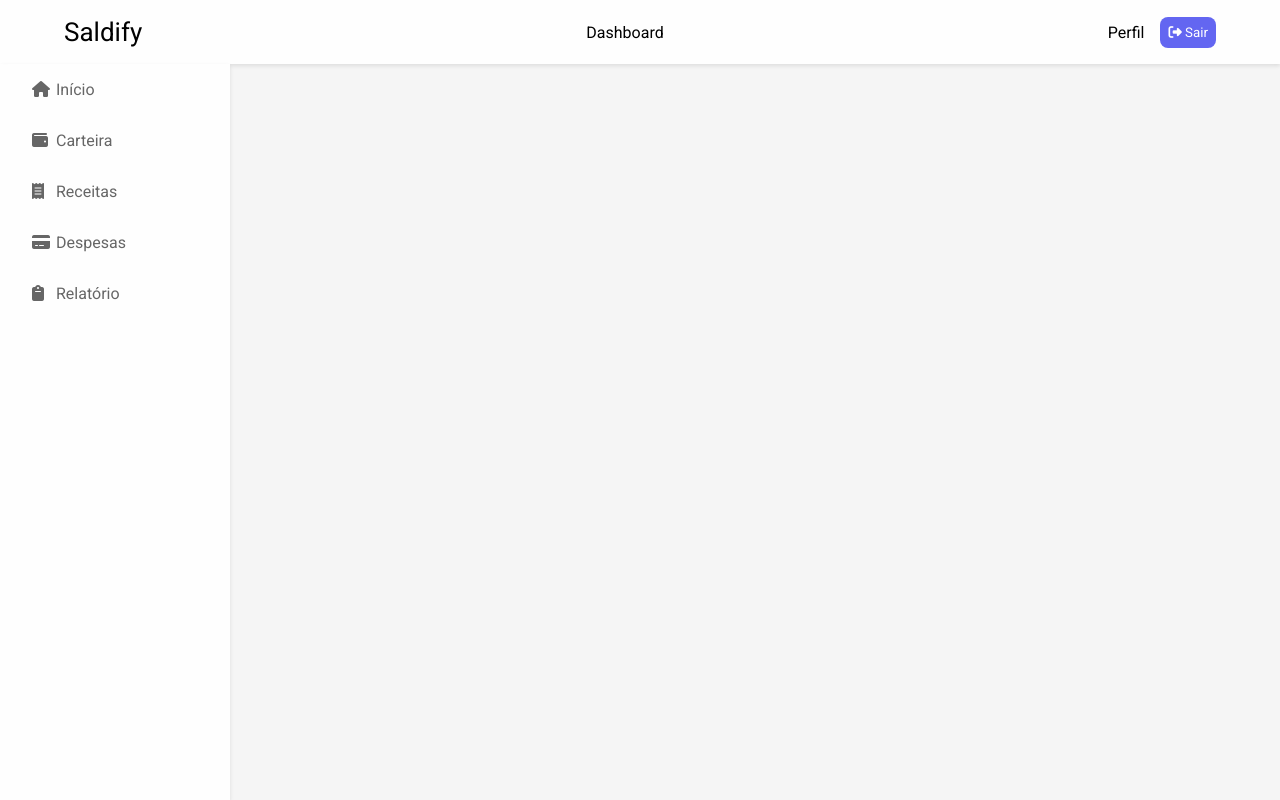
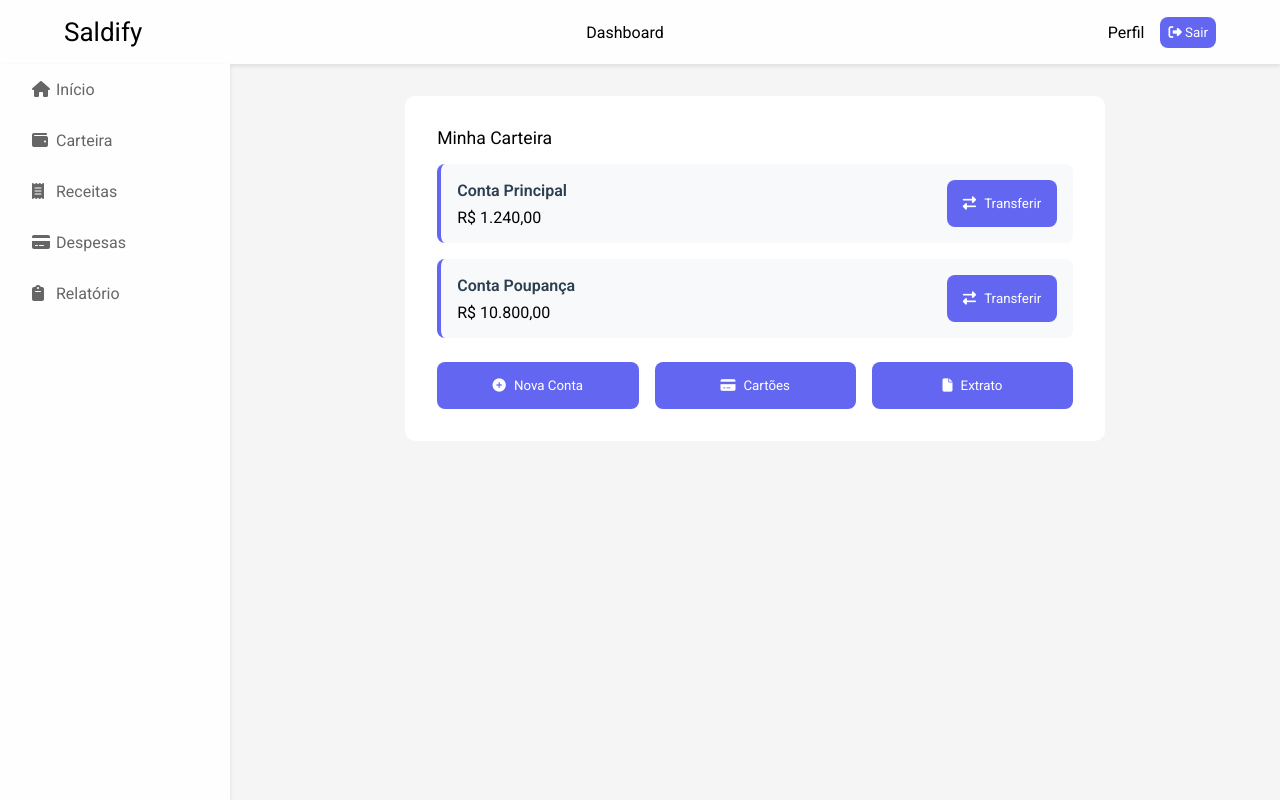
Before and after one commit to JacquesonLima/saldify, an Angular app in the folder app-finance-front/: page /carteira in a window 1280 px wide. Before the commit this address led to /. Built offline with nearby package versions, Linux system fonts and the light colour scheme.

Commit message:
created wallet screen

```diff
--- a/app-finance-front/src/app/app.routes.ts
+++ b/app-finance-front/src/app/app.routes.ts
@@ -2,6 +2,7 @@ import { Routes } from '@angular/router';
 import { HomeComponent } from './components/home/home.component';
 import { LoginComponent } from './components/login/login.component';
 import { ExpensesComponent } from './components/expenses/expenses.component';
+import { WalletComponent } from './components/wallet/wallet.component';
 
 export const routes: Routes = [
   {
@@ -21,4 +22,8 @@ export const routes: Routes = [
     path: 'login',
     component: LoginComponent,
   },
+  {
+    path: 'carteira',
+    component: WalletComponent,
+  },
 ];
--- a/app-finance-front/src/app/components/core/core.component.css
+++ b/app-finance-front/src/app/components/core/core.component.css
@@ -2,6 +2,7 @@
   display: flex;
   flex-direction: column;
   background-color: #f5f5f5;
+  scrollbar-width: none;
 }
 
 .content {
--- a/app-finance-front/src/app/components/expenses/expenses.component.css
+++ b/app-finance-front/src/app/components/expenses/expenses.component.css
@@ -1,19 +1,29 @@
 .expenses-container {
-  display: flex;
-  width: 80vw;
-  margin: 2rem auto;
+  width: 82vw;
 }
 
-.expenses-table {
+.expenses-content {
   display: flex;
+  margin: 2rem auto;
+  width: 62vw;
+  flex-direction: column;
+  background-color: #fff;
+  border-radius: 10px;
+}
+
+.expense-header {
+  text-align: center;
+  padding-top: 1rem;
+  font-size: 1.1rem;
+  font-weight: 400;
+}
+
+.expense-table {
+  width: 60vw;
   border-collapse: collapse;
-  width: 60vw;
-  min-height: 20vh;
-  margin: 0 auto;
-  justify-content: center;
-  align-items: center;
+  margin: 2rem auto;
+  background-color: white;
   border-radius: 10px;
-  background-color: #fff;
   overflow: hidden;
   box-shadow: 0 2px 4px rgba(0, 0, 0, 0.05);
 }
@@ -22,7 +32,7 @@
   width: 60vw;
 }
 
-.expenses-table th {
+.expense-table th {
   background-color: #f8f9fa;
   padding: 1rem;
   text-align: left;
@@ -31,7 +41,7 @@
   border-bottom: 2px solid #eaeaea;
 }
 
-.expenses-table td {
+.expense-table td {
   padding: 1rem;
   border-bottom: 1px solid #eaeaea;
   color: #000;
@@ -46,9 +56,25 @@
 }
 
 .category-badges {
+  text-align: center;
   padding: 0.1rem 0.25rem;
   border-radius: 4px;
   background-color: #e1f5fe;
   color: #0288d1;
   font-size: 0.85rem;
 }
+
+.actions-button {
+  display: flex;
+  gap: 0.2rem;
+  width: 2vw;
+}
+
+.actions-button button {
+  background-color: #6366f1;
+  color: #fff;
+  border: none;
+  border-radius: 6px;
+  padding: 0.5rem;
+  cursor: pointer;
+}
--- a/app-finance-front/src/app/components/expenses/expenses.component.html
+++ b/app-finance-front/src/app/components/expenses/expenses.component.html
@@ -1,23 +1,31 @@
 <div class="expenses-container">
-  <div class="expenses-table">
-    <table>
+  <div class="expenses-content">
+    <div class="expense-header">Minhas Despesas</div>
+    <table class="expense-table">
       <thead class="table-header">
         <tr>
           <th>Valor:</th>
           <th>Data:</th>
           <th>Categoria:</th>
           <th>Descrição:</th>
+          <th>Ações</th>
         </tr>
       </thead>
       <tbody class="table-body">
-        <div *ngFor="let expense of expensesData">
-          <tr>
-            <td>R$ {{ expense.value }}</td>
-            <td>{{ expense.date }}</td>
-            <td>{{ expense.description }}</td>
-            <td class="category-badges">{{ expense.category }}</td>
-          </tr>
-        </div>
+        <tr *ngFor="let expense of expensesData">
+          <td>R$ {{ expense.value }}</td>
+          <td>{{ expense.date }}</td>
+          <td>{{ expense.description }}</td>
+          <td>
+            <span class="category-badges">
+              {{ expense.category }}
+            </span>
+          </td>
+          <td class="actions-button">
+            <button>Editar</button>
+            <button>Excluir</button>
+          </td>
+        </tr>
       </tbody>
     </table>
   </div>
--- a/app-finance-front/src/app/components/nav/nav.component.html
+++ b/app-finance-front/src/app/components/nav/nav.component.html
@@ -8,7 +8,7 @@
         >
       </li>
       <li>
-        <a class="nav-item"
+        <a (click)="abrirCarteira()" class="nav-item"
           ><div class="icon"><i class="fa-solid fa-wallet"></i></div>
           Carteira</a
         >
--- a/app-finance-front/src/app/components/nav/nav.component.ts
+++ b/app-finance-front/src/app/components/nav/nav.component.ts
@@ -17,4 +17,8 @@ export class NavComponent {
   abrirDespesas() {
     this.router.navigate(['despesas']);
   }
+
+  abrirCarteira() {
+    this.router.navigate(['carteira']);
+  }
 }
--- a/app-finance-front/src/app/components/quick-actions/quick-actions.component.html
+++ b/app-finance-front/src/app/components/quick-actions/quick-actions.component.html
@@ -6,7 +6,9 @@
         <i class="fa-solid fa-plus"></i> Nova Despesa
       </button>
       <button><i class="fa-solid fa-chart-line"></i> Ver Relatório</button>
-      <button><i class="fa-solid fa-wallet"></i> Carteira</button>
+      <button (click)="openWallet()">
+        <i class="fa-solid fa-wallet"></i> Carteira
+      </button>
     </div>
   </div>
 </div>
--- a/app-finance-front/src/app/components/quick-actions/quick-actions.component.ts
+++ b/app-finance-front/src/app/components/quick-actions/quick-actions.component.ts
@@ -1,6 +1,7 @@
 import { CommonModule } from '@angular/common';
 import { Component } from '@angular/core';
 import { ExpenseComponent } from '../expense-modal/expense.component';
+import { Router } from '@angular/router';
 
 @Component({
   selector: 'app-quick-actions',
@@ -11,6 +12,8 @@ import { ExpenseComponent } from '../expense-modal/expense.component';
 export class QuickActionsComponent {
   isModalVisible = false;
 
+  public constructor(private router: Router) {}
+
   openModal() {
     this.isModalVisible = true;
   }
@@ -18,4 +21,8 @@ export class QuickActionsComponent {
   closeModal() {
     this.isModalVisible = false;
   }
+
+  openWallet() {
+    this.router.navigate(['carteira']);
+  }
 }
--- /dev/null
+++ b/app-finance-front/src/app/components/wallet/wallet.component.css
@@ -0,0 +1,64 @@
+.wallet-container {
+  width: 82vw;
+}
+
+.wallet-content {
+  margin: 2rem auto;
+  width: 700px;
+  background-color: #fff;
+  padding: 2rem;
+  border-radius: 10px;
+}
+
+.wallet-header {
+  margin-bottom: 1rem;
+  font-size: 1.1rem;
+  font-weight: 400;
+}
+
+.wallet-accounts {
+  display: flex;
+  flex-direction: column;
+  gap: 1rem;
+  margin-bottom: 1.5rem;
+}
+
+.wallet-account {
+  display: flex;
+  justify-content: space-between;
+  align-items: center;
+  padding: 1rem;
+  background-color: #f8f9fa;
+  border-radius: 8px;
+  border-left: 4px solid #6366f1;
+}
+
+.account-name {
+  font-weight: 600;
+  margin-bottom: 0.5rem;
+  color: #2c3e50;
+}
+
+.action-button {
+  background-color: #6366f1;
+  color: white;
+  border: none;
+  padding: 1rem;
+  border-radius: 8px;
+  cursor: pointer;
+  display: flex;
+  align-items: center;
+  justify-content: center;
+  gap: 0.5rem;
+  transition: background-color 0.3s;
+}
+
+.action-button:hover {
+  background-color: #5455c6;
+}
+
+.wallet-actions {
+  display: grid;
+  grid-template-columns: repeat(auto-fit, minmax(150px, 1fr));
+  gap: 1rem;
+}
--- /dev/null
+++ b/app-finance-front/src/app/components/wallet/wallet.component.html
@@ -0,0 +1,42 @@
+<div class="wallet-container">
+  <div class="wallet-content">
+    <div class="wallet-header">Minha Carteira</div>
+    <div class="wallet-accounts">
+      <div class="wallet-account">
+        <div class="account-info">
+          <div class="account-name">Conta Principal</div>
+          <div class="account-balance">R$ 1.240,00</div>
+        </div>
+        <div class="account-actions">
+          <button class="action-button">
+            <i class="fas fa-exchange-alt"></i>
+            Transferir
+          </button>
+        </div>
+      </div>
+      <div class="wallet-account">
+        <div class="account-info">
+          <div class="account-name">Conta Poupança</div>
+          <div class="account-balance">R$ 10.800,00</div>
+        </div>
+        <div class="account-actions">
+          <button class="action-button">
+            <i class="fas fa-exchange-alt"></i>
+            Transferir
+          </button>
+        </div>
+      </div>
+    </div>
+    <div class="wallet-actions">
+      <button class="action-button">
+        <i class="fa-solid fa-circle-plus"></i>Nova Conta
+      </button>
+      <button class="action-button">
+        <i class="fa-solid fa-credit-card"></i>Cartões
+      </button>
+      <button class="action-button">
+        <i class="fa-solid fa-file"></i>Extrato
+      </button>
+    </div>
+  </div>
+</div>
```
Also changed, not shown: app-finance-front/src/app/components/wallet/wallet.component.ts (added, +11 -0 lines), 2 other files (tests, documents, lock files or other folders).
